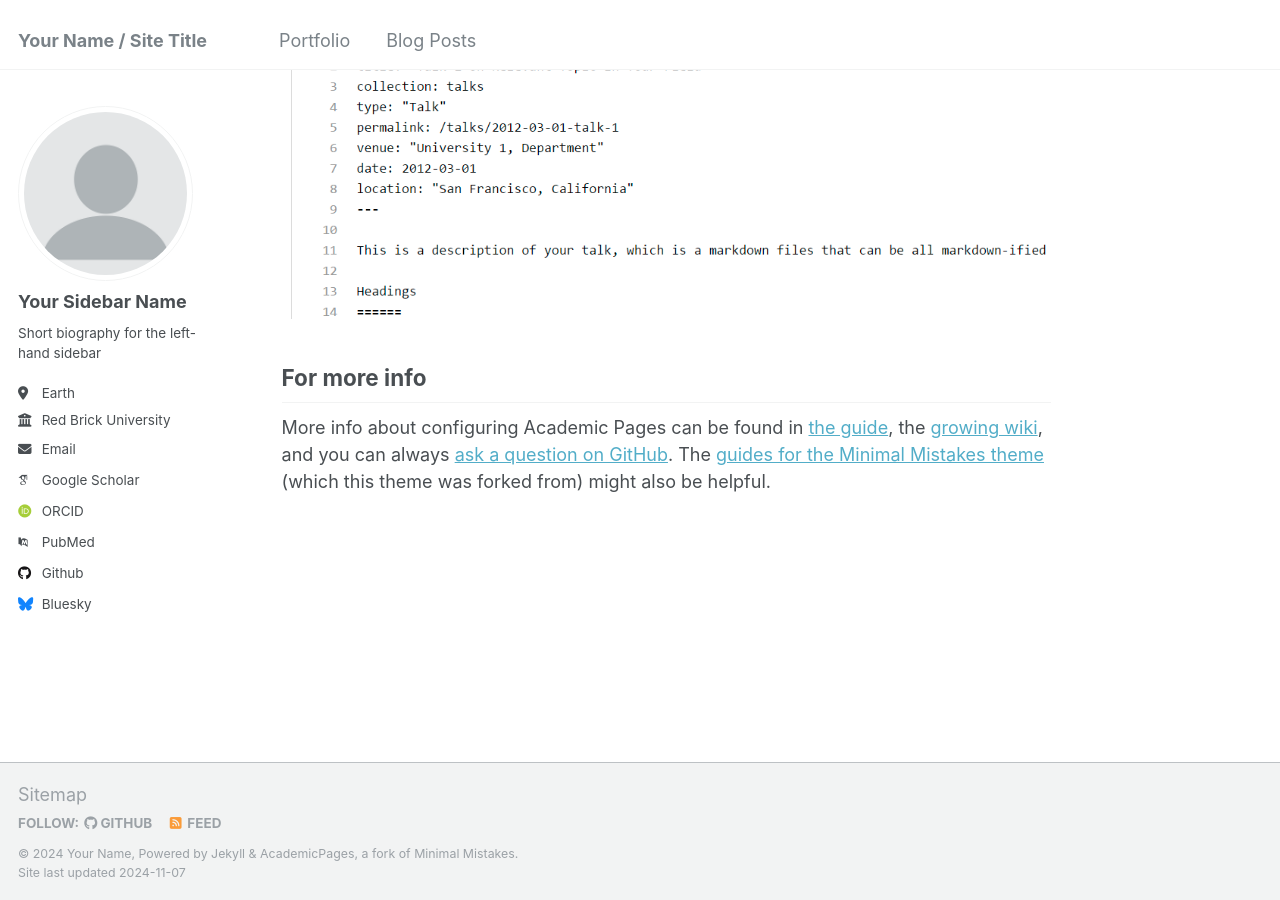
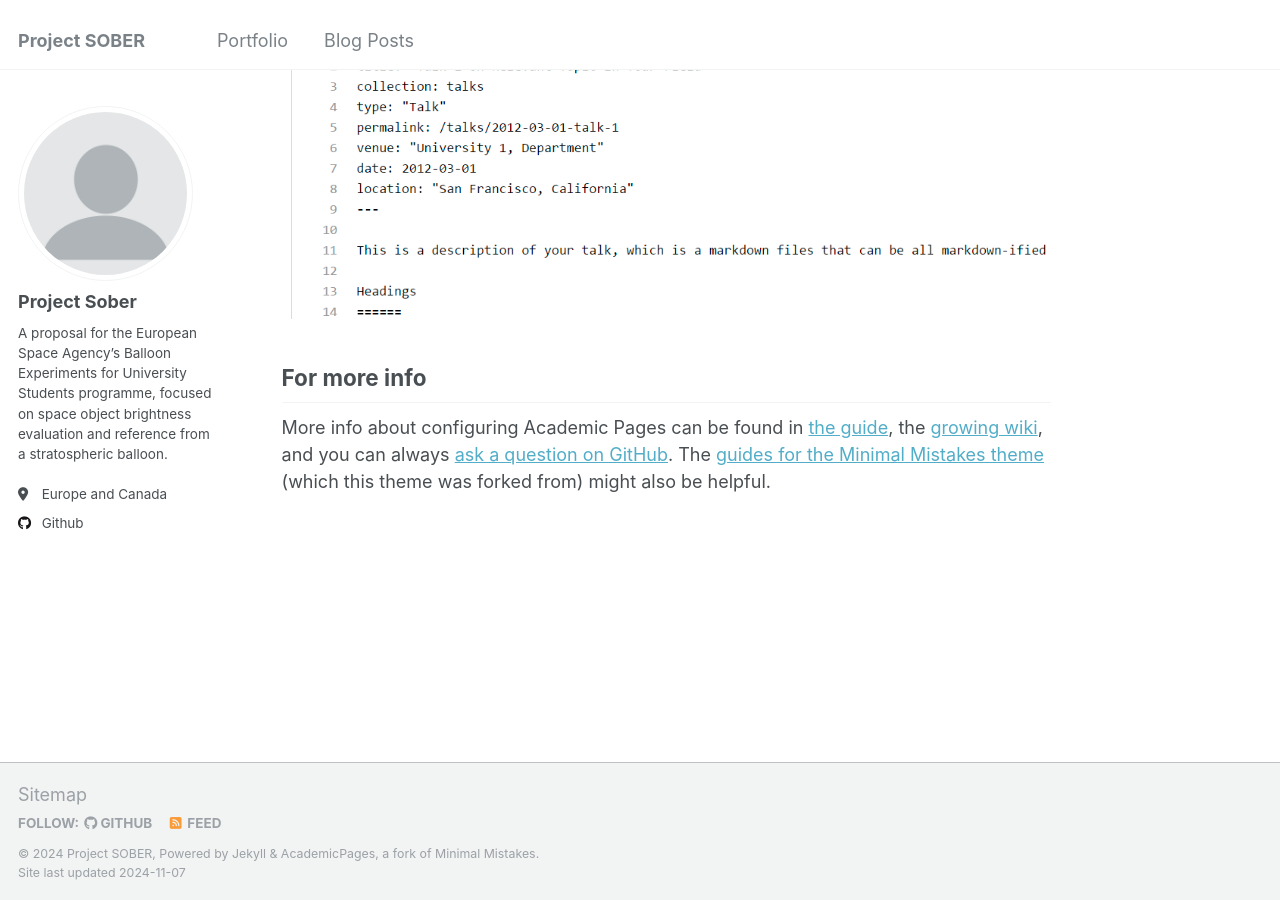
Before and after one commit to projectSOBER/projectSOBER.github.io, a Jekyll site: the page built from _pages/about.md, in a window 1280 px wide and 900 px high, scrolled down 2643 px. Built offline with Jekyll 4.4.1, drawn with Linux system fonts in a browser that asks for light colours; some web fonts are replaced.

Commit message:
Update _config.yml

```diff
--- a/_config.yml
+++ b/_config.yml
@@ -8,9 +8,9 @@
 
 # Basic Site Settings
 locale                   : "en-US"
-title                    : "Your Name / Site Title"
+title                    : "Project SOBER"
 title_separator          : "-"
-name                     : &name "Your Name"
+name                     : &name "Project SOBER"
 description              : &description "personal description"
 url                      : https://academicpages.github.io # the base hostname & protocol for your site e.g. "https://mmistakes.github.io"
 baseurl                  : "" # the subpath of your site, e.g. "/blog"
@@ -22,21 +22,21 @@ repository               : "academicpages/academicpages.github.io"
 author:
   # Biographic information
   avatar           : "profile.png"
-  name             : "Your Sidebar Name"
+  name             : "Project Sober"
   pronouns         : # example: "she/her"
-  bio              : "Short biography for the left-hand sidebar"
-  location         : "Earth"
-  employer         : "Red Brick University"
+  bio              : "A proposal for the European Space Agency’s Balloon Experiments for University Students programme, focused on space object brightness evaluation and reference from a stratospheric balloon."
+  location         : "Europe and Canada"
+  employer         :
   uri              : # URL
-  email            : "none@example.org"
+  email            :
 
   # Academic websites
   arxiv            : # URL - Update with the correct link to your profile
-  googlescholar    : "https://scholar.google.com/citations?user=PS_CX0AAAAAJ"
+  googlescholar    :
   impactstory      : # URL
-  orcid            : "http://orcid.org/yourorcidurl"
+  orcid            :
   semantic         : # URL
-  pubmed           : "https://www.ncbi.nlm.nih.gov/pubmed/?term=john+snow"
+  pubmed           :
   researchgate     : # URL
   scopus           : # URL
 
@@ -44,12 +44,12 @@ author:
   bitbucket        : # Username - Update with your username on the site
   codepen          : # Username
   dribbble         : # Username
-  github           : "academicpages"
+  github           : "projectSOBER"
   kaggle           : # Username
   stackoverflow    : # User number or user number and name (i.e., use "1" or "1/jeff-atwood")
 
   # Social media
-  bluesky          : "bsky.app" # Replace this with you Bluesky username
+  bluesky          : # Replace this with you Bluesky username
   facebook         : # Username
   flickr           : # Username
   foursquare       : # Username
```
